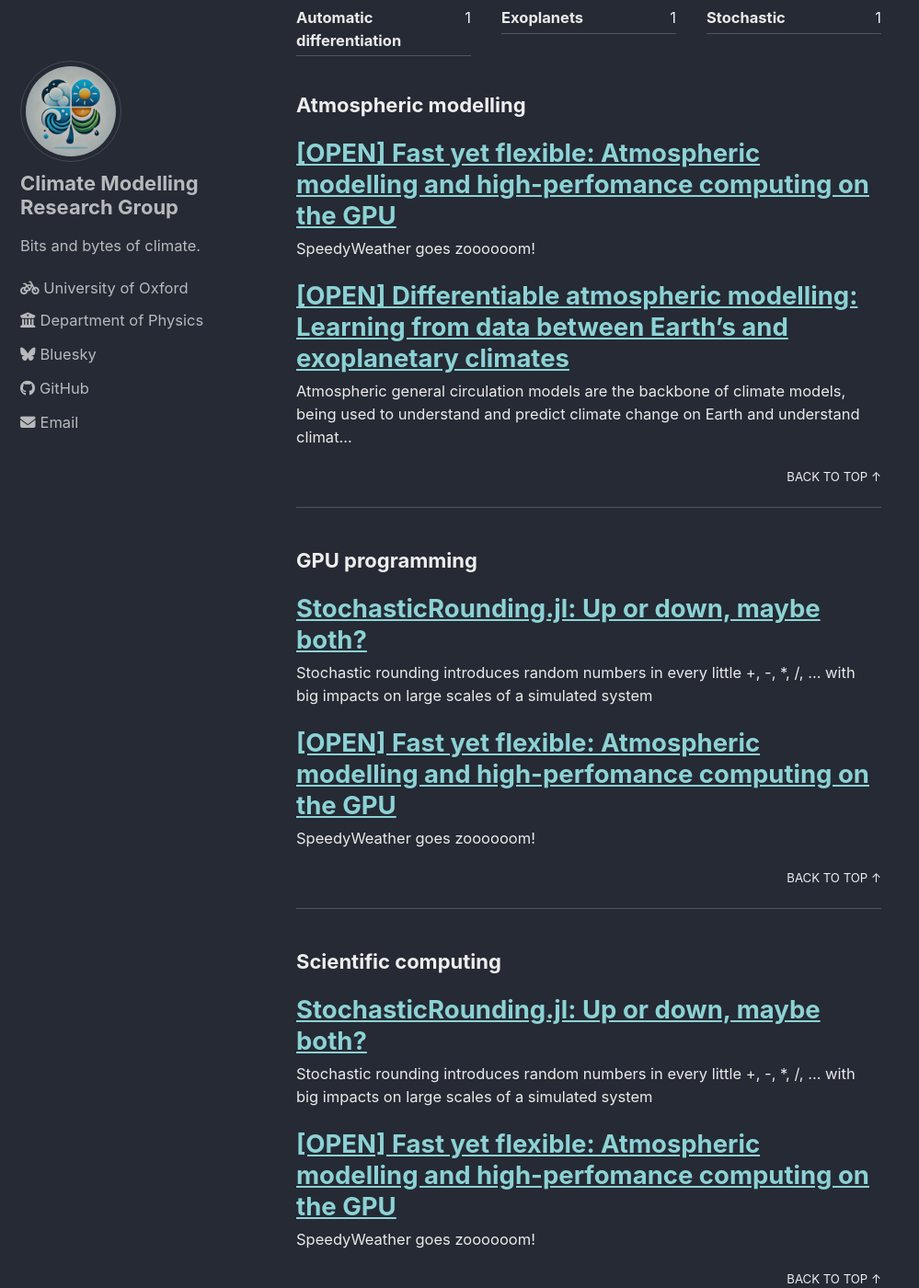
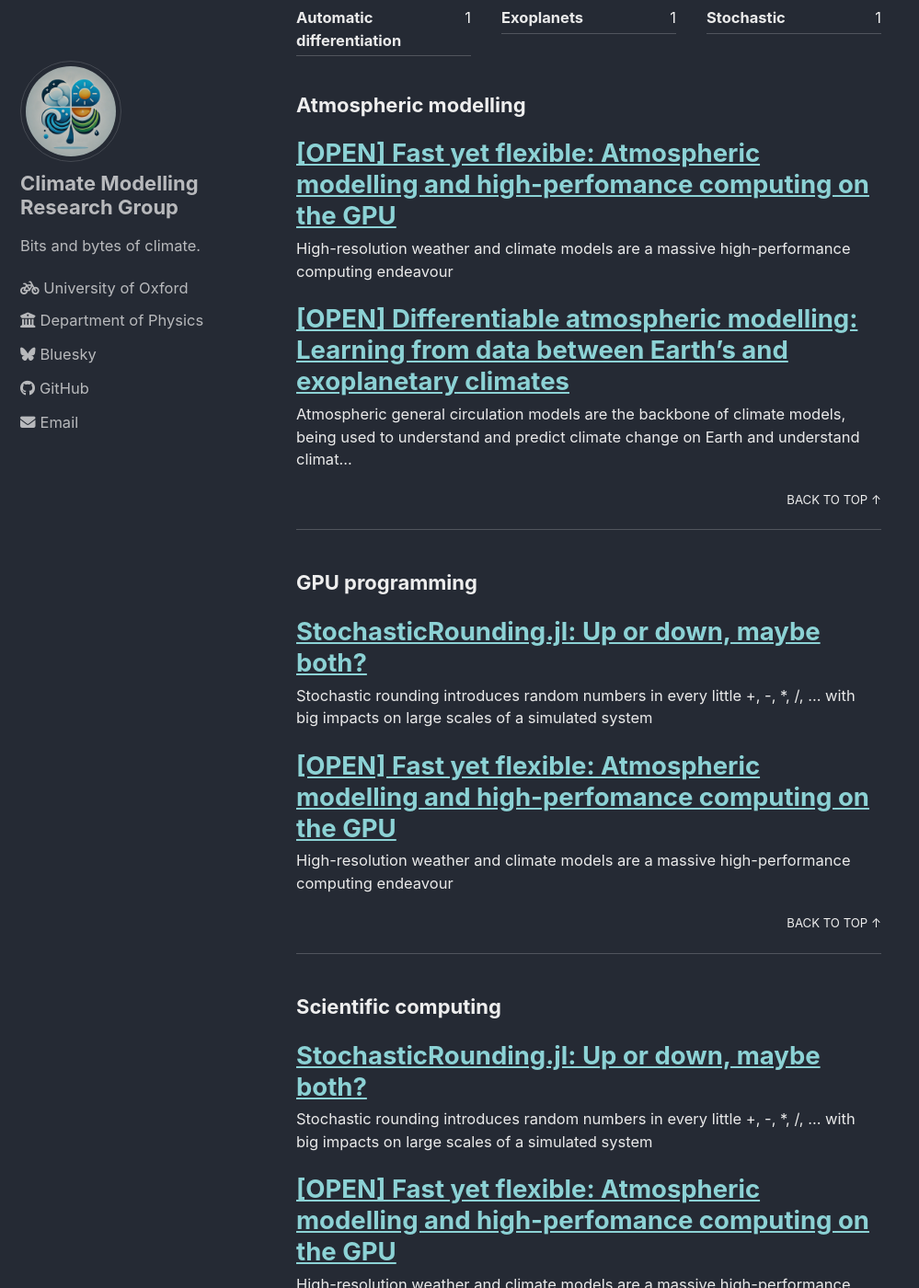
Before and after one commit to climate-modelling/climate-modelling.github.io, a Jekyll site: the page built from _pages/tag-archive.md, in a window 1280 px wide and 1400 px high, scrolled down 300 px. Shown: the whole window at 92% size, without its empty margins (0-999 px from the left). Built offline with Jekyll 4.4.1, drawn with Linux system fonts in a browser that asks for light colours; cached includes are drawn as plain includes; some of the changed text lies outside the part shown.

Commit message:
Update 2025-10-01-speedyweatherGPU.md

```diff
--- a/projects/_posts/2025-10-01-speedyweatherGPU.md
+++ b/projects/_posts/2025-10-01-speedyweatherGPU.md
@@ -1,6 +1,6 @@
 ---
 title: "[OPEN] Fast yet flexible: Atmospheric modelling and high-perfomance computing on the GPU"
-excerpt:  "SpeedyWeather goes zoooooom!"
+excerpt:  "High-resolution weather and climate models are a massive high-performance computing endeavour"
 header:
 teaser: "https://github.com/user-attachments/assets/9fbd74b9-94f8-421e-b7ac-f6d76364ee7e"
 share: false
@@ -14,7 +14,6 @@ tags:
   - GPU programming
   - Scientific computing
 ---
-<img width="1000" height="500" alt="frame0040" src="https://github.com/user-attachments/assets/9fbd74b9-94f8-421e-b7ac-f6d76364ee7e" />
 
 # [OPEN] Fast yet flexible: Atmospheric modelling and high-perfomance computing on the GPU
 
```
